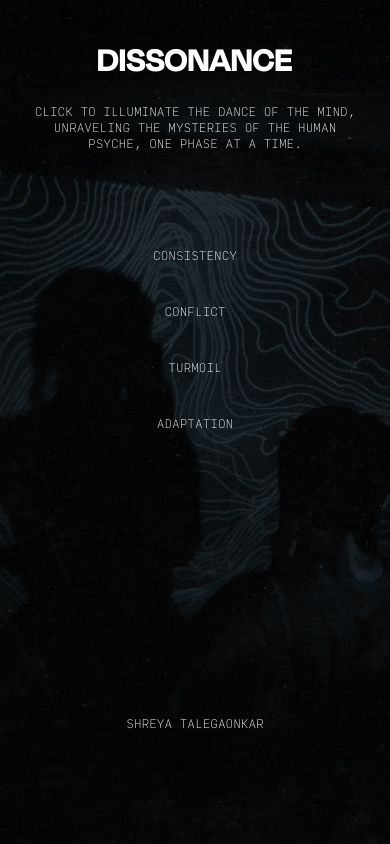
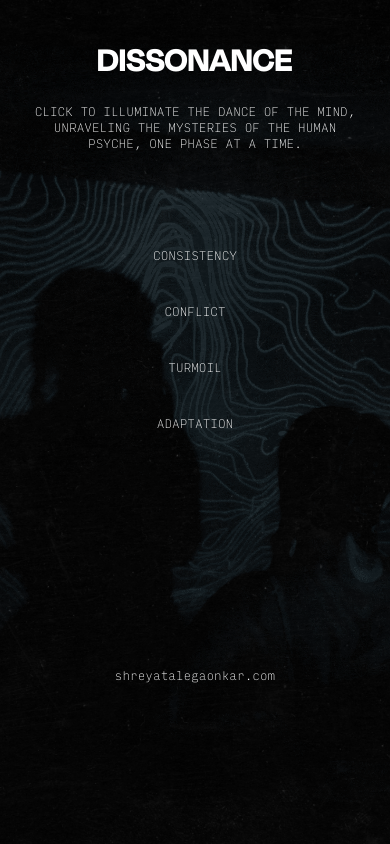
Before and after one commit to akhilshetty97/dissonance, a React (Vite) app in the folder thesis-webpage/: page / in a window 390 px wide. Built offline with nearby package versions, Linux system fonts and the light colour scheme.

Commit message:
mobile layout adjust

```diff
--- a/thesis-webpage/src/Footer.jsx
+++ b/thesis-webpage/src/Footer.jsx
@@ -1,6 +1,10 @@
 function Footer({text}) {
     return (
-        <div className="absolute bottom-0 w-full font-input-mono text-white text-sm text-center cursor-default pb-4 2xl:pb-40">{text}</div>
+        <div className="absolute bottom-0 w-full font-input-mono text-white text-sm text-center cursor-default pb-4 2xl:pb-28">
+            <p>{text}</p>
+            <br/>
+            <p>shreyatalegaonkar.com</p>
+        </div>
     )
 }
 
--- a/thesis-webpage/src/MobHome.jsx
+++ b/thesis-webpage/src/MobHome.jsx
@@ -53,7 +53,7 @@ function MobHome() {
                             <TextAreaMob line1={`//reconciliation;`} line2={`A fragile resolution<br/>emerges from the<br/>upheaval, allowing new<br/>synthesis to take shape.`} id={'4'} show={showTextArea}/>
                         </div>
                     </div>
-                    <p className='text-white text-xs text-center font-input-mono ' style={{position:'absolute', bottom:'7rem'}}>SHREYA TALEGAONKAR</p>
+                    <a href="https://shreyatalegaonkar.com" className='text-white text-xs text-center font-input-mono ' style={{position:'absolute', bottom:'10rem'}}>shreyatalegaonkar.com</a>
                 </div>
             </div>
         </div>
```
